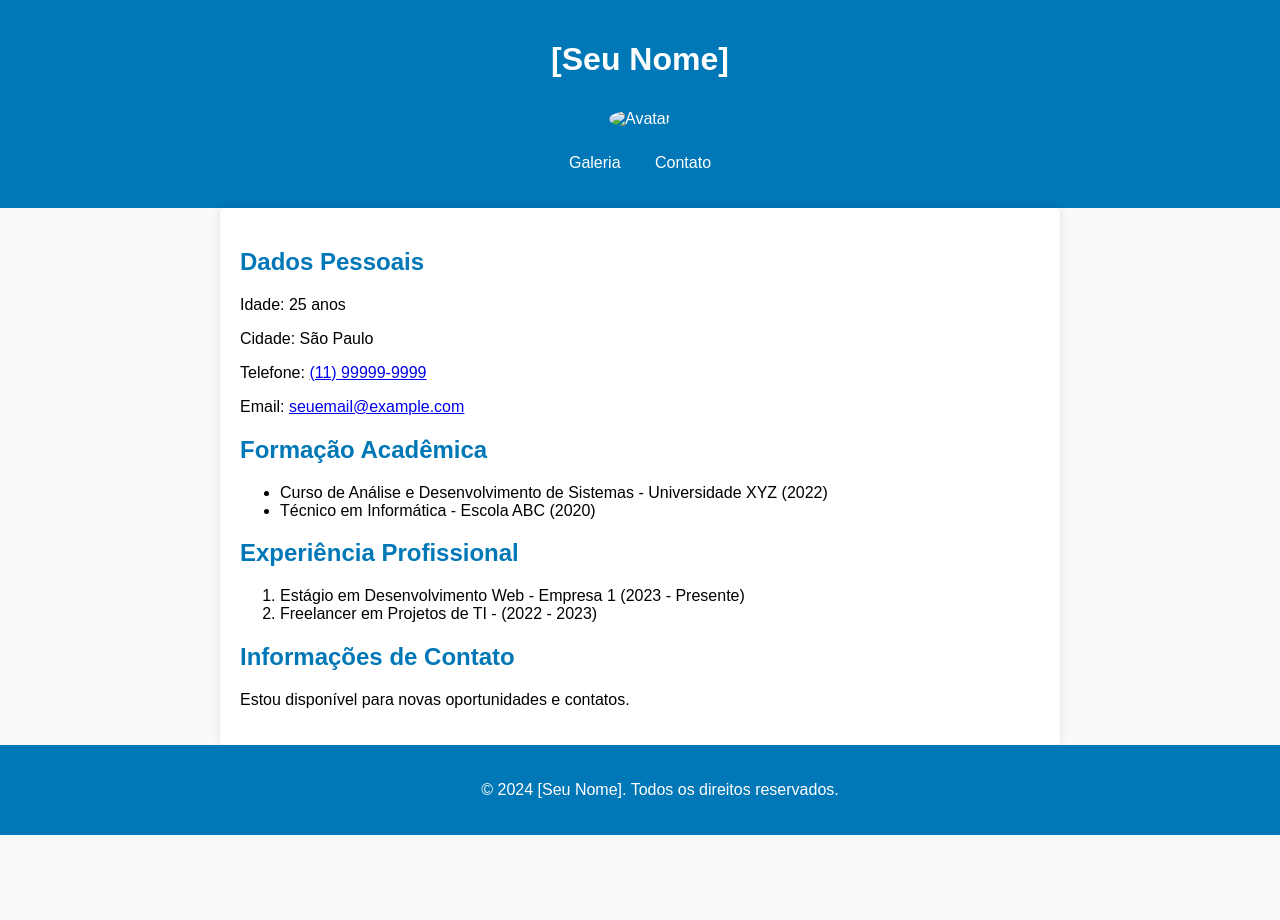
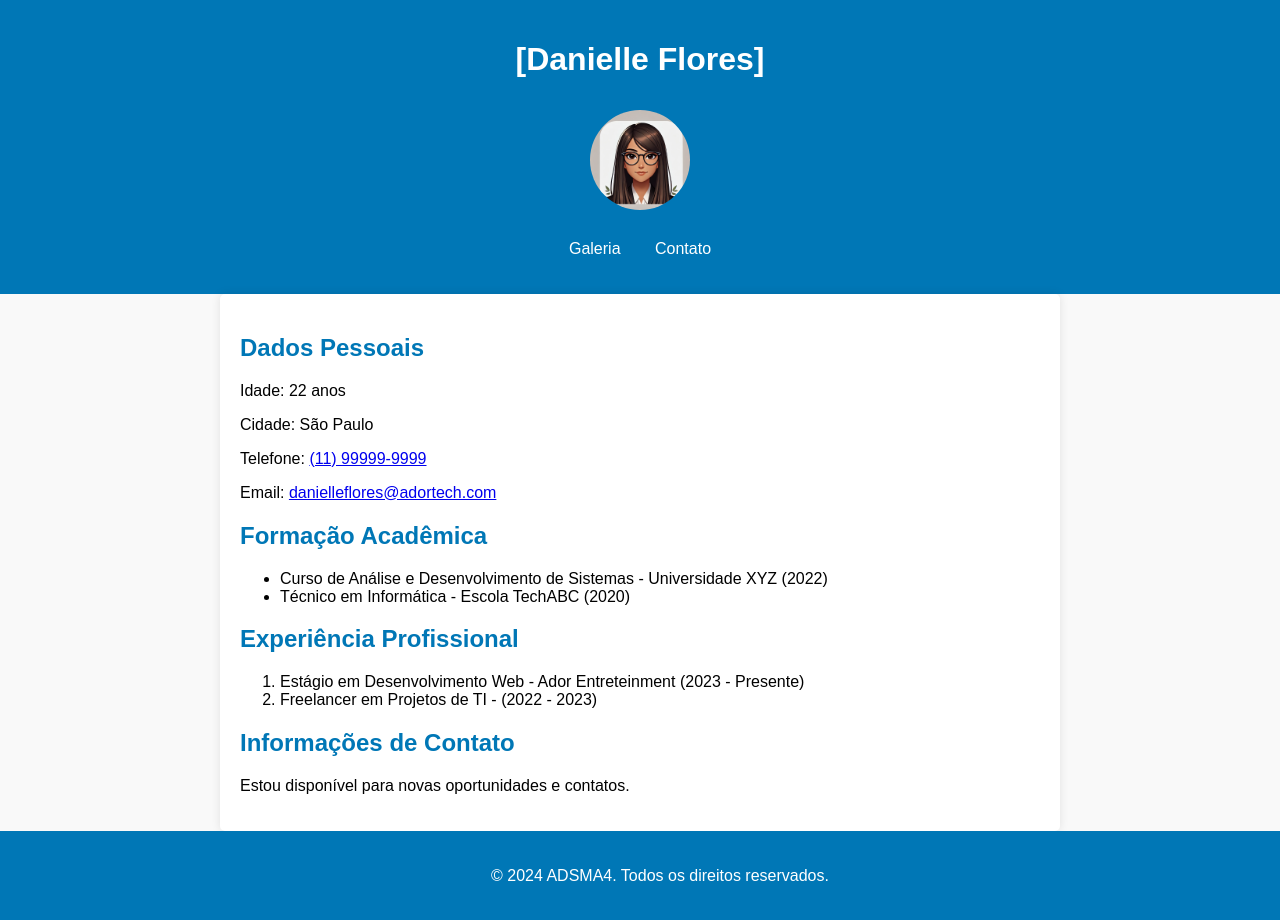
Before and after one commit to IngridSR95/curriculo-web, a plain HTML site: page index.html in a window 1280 px wide. Shown: the top 920 px of the page. Before the commit the page ends 835 px from the top, so only its background shows below. Drawn offline with Linux system fonts and the light colour scheme.

Commit message:
Adição das imagens

```diff
--- a/index.html
+++ b/index.html
@@ -5,12 +5,12 @@
     <meta name="viewport" content="width=device-width, initial-scale=1.0">
     <meta name="description" content="Currículo Vitae de [Seu Nome]">
     <link rel="stylesheet" href="styles.css">
-    <title>Currículo Vitae - [Seu Nome]</title>
+    <title>Currículo Vitae - [Danielle Flores]</title>
 </head>
 <body>
     <header>
-        <h1>[Seu Nome]</h1>
-        <img src="images/avatar.png" alt="Avatar" class="avatar">
+        <h1>[Danielle Flores]</h1>
+        <img src="images/avatar.webp" alt="Avatar" class="avatar">
         <nav>
             <ul>
                 <li><a href="galeria.html">Galeria</a></li>
@@ -22,24 +22,24 @@
     <main>
         <section>
             <h2>Dados Pessoais</h2>
-            <p>Idade: 25 anos</p>
+            <p>Idade: 22 anos</p>
             <p>Cidade: São Paulo</p>
             <p>Telefone: <a href="tel:+5511999999999">(11) 99999-9999</a></p>
-            <p>Email: <a href="mailto:seuemail@example.com">seuemail@example.com</a></p>
+            <p>Email: <a href="mailto:seuemail@example.com">danielleflores@adortech.com</a></p>
         </section>
 
         <section>
             <h2>Formação Acadêmica</h2>
             <ul>
                 <li>Curso de Análise e Desenvolvimento de Sistemas - Universidade XYZ (2022)</li>
-                <li>Técnico em Informática - Escola ABC (2020)</li>
+                <li>Técnico em Informática - Escola TechABC (2020)</li>
             </ul>
         </section>
 
         <section>
             <h2>Experiência Profissional</h2>
             <ol>
-                <li>Estágio em Desenvolvimento Web - Empresa 1 (2023 - Presente)</li>
+                <li>Estágio em Desenvolvimento Web - Ador Entreteinment (2023 - Presente)</li>
                 <li>Freelancer em Projetos de TI - (2022 - 2023)</li>
             </ol>
         </section>
@@ -51,7 +51,7 @@
     </main>
 
     <footer>
-        <p>&copy; 2024 [Seu Nome]. Todos os direitos reservados.</p>
+        <p>&copy; 2024 ADSMA4. Todos os direitos reservados.</p>
     </footer>
 </body>
 </html>
```
Also changed, not shown: contato.html (+3 -3 lines), galeria.html (+6 -6 lines), images/Certificado.png (added), images/Certificado1.png (added), images/avatar.webp (added).
